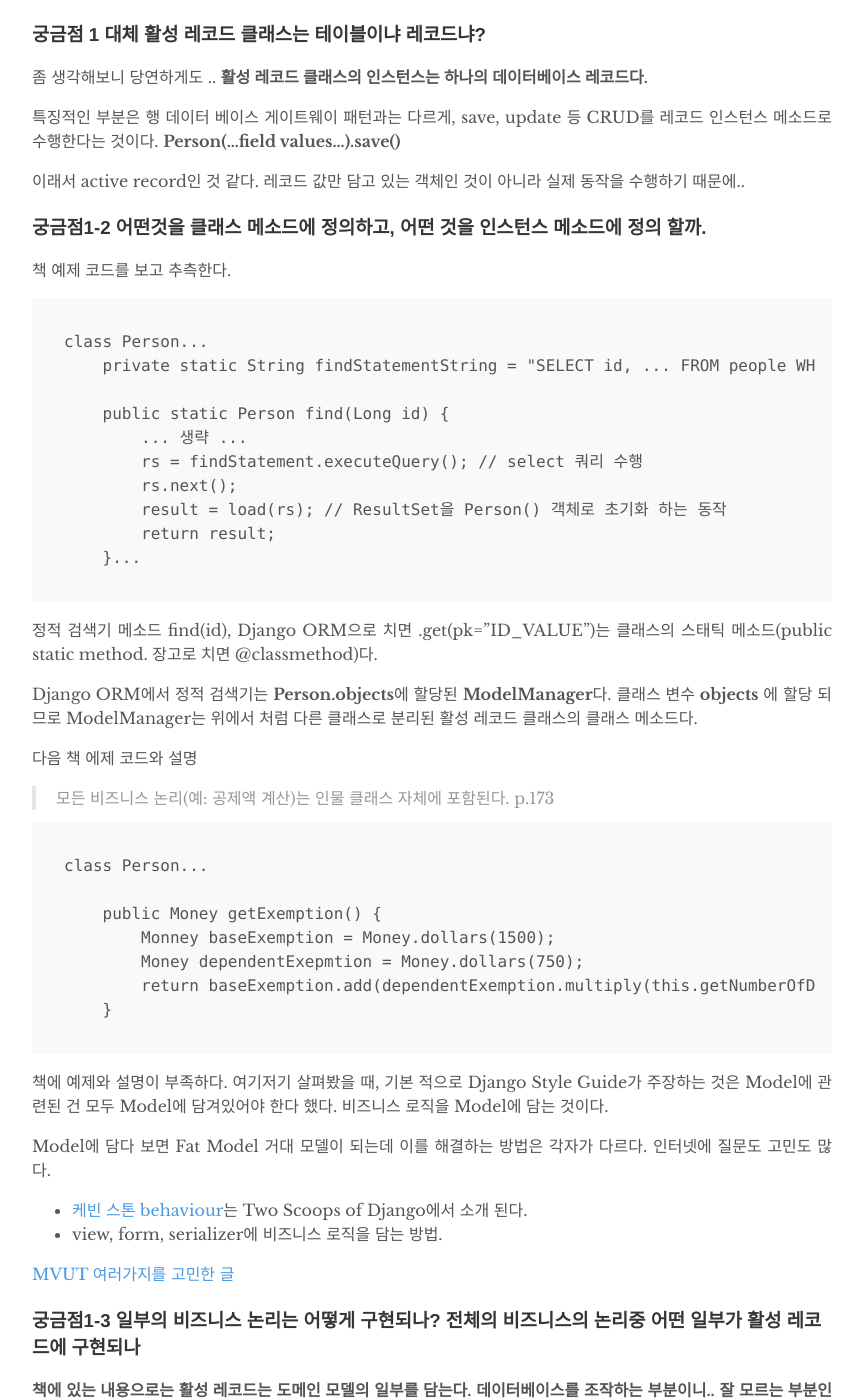
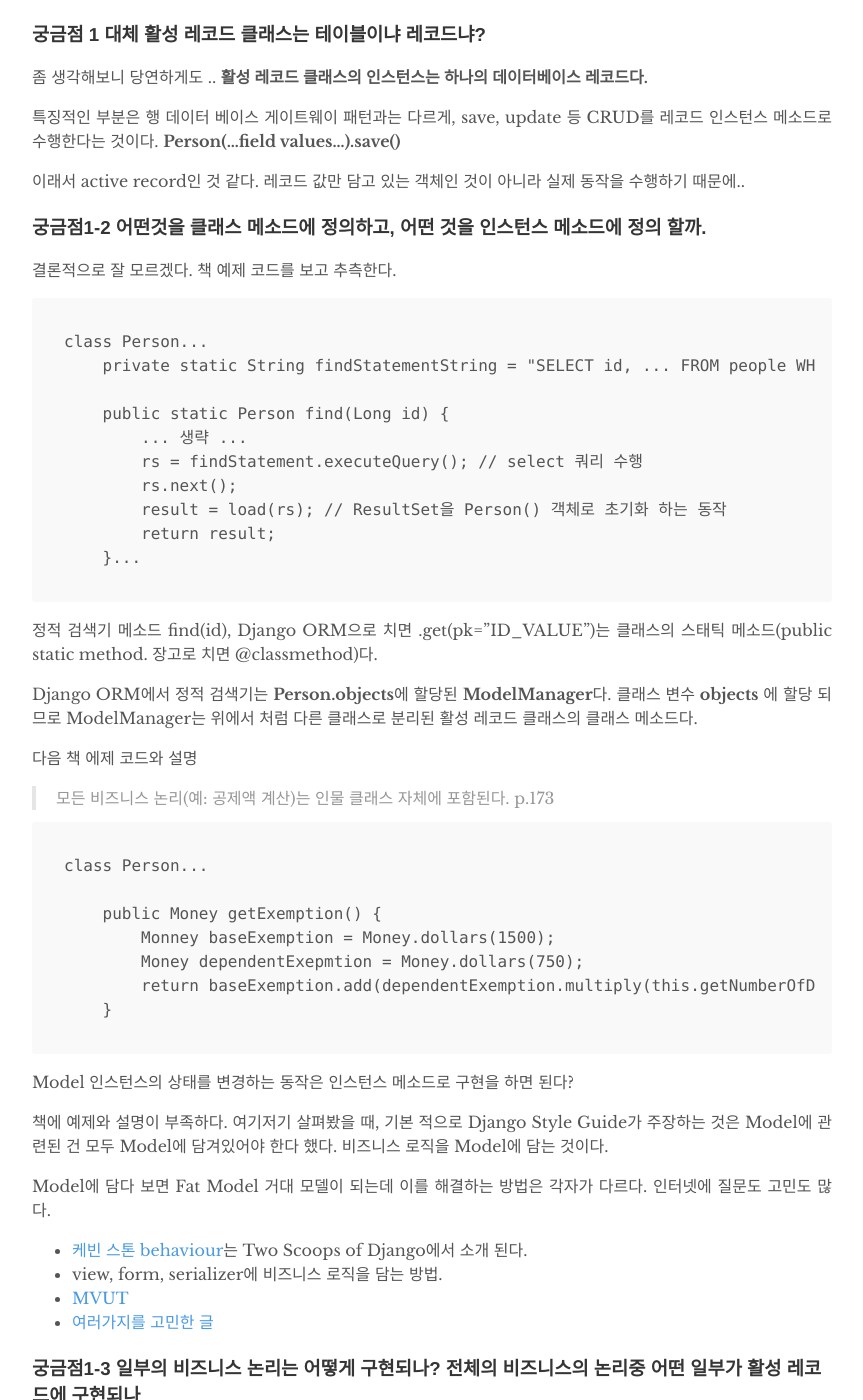
Before and after one commit to hs-glenn-lee/hs-glenn-lee.github.io, a Jekyll site: the page built from _posts/2019-06-22-active-record_pattern.md, in a window 1280 px wide and 1400 px high, scrolled down 1784 px. Shown: the whole window, without its empty margins (208-1071 px from the left). Built offline with Jekyll 4.4.1, drawn with Linux system fonts in a browser that asks for light colours.

Commit message:
fix again

````diff
--- a/_posts/2019-06-22-active-record_pattern.md
+++ b/_posts/2019-06-22-active-record_pattern.md
@@ -63,7 +63,7 @@ Persistent Data를 다루는 패턴 중에 하나다.
 
 ### 궁금점1-2 어떤것을 클래스 메소드에 정의하고, 어떤 것을 인스턴스 메소드에 정의 할까.
 
-책 예제 코드를 보고 추측한다.
+결론적으로 잘 모르겠다. 책 예제 코드를 보고 추측한다.
 ```text
 class Person...
     private static String findStatementString = "SELECT id, ... FROM people WHERE id = ?";
@@ -95,14 +95,15 @@ class Person...
     }
 ```
 
+Model 인스턴스의 상태를 변경하는 동작은 인스턴스 메소드로 구현을 하면 된다?
+
 책에 예제와 설명이 부족하다. 여기저기 살펴봤을 때, 기본 적으로 Django Style Guide가 주장하는 것은 Model에 관련된 건 모두 Model에 담겨있어야 한다 했다. 비즈니스 로직을 Model에 담는 것이다.
 
 Model에 담다 보면 Fat Model 거대 모델이 되는데 이를 해결하는 방법은 각자가 다르다. 인터넷에 질문도 고민도 많다.
 - [케빈 스톤 behaviour](https://blog.kevinastone.com/django-model-behaviors)는 Two Scoops of Django에서 소개 된다.
 - view, form, serializer에 비즈니스 로직을 담는 방법.
-
-[MVUT](https://sunscrapers.com/blog/where-to-put-business-logic-django/)
-[여러가지를 고민한 글](https://medium.com/@jairvercosa/business-logic-in-django-projects-7fe700db9b0a)
+- [MVUT](https://sunscrapers.com/blog/where-to-put-business-logic-django/)
+- [여러가지를 고민한 글](https://medium.com/@jairvercosa/business-logic-in-django-projects-7fe700db9b0a)
 
 ### 궁금점1-3 일부의 비즈니스 논리는 어떻게 구현되나? 전체의 비즈니스의 논리중 어떤 일부가 활성 레코드에 구현되나
 **책에 있는 내용으로는 활성 레코드는 도메인 모델의 일부를 담는다. 데이터베이스를 조작하는 부분이니.. 잘 모르는 부분인 책에 도메인 모델 섹션을 더 공부해야.. 전체적인 결론을 구할 수 있을 것 같다.**
````
